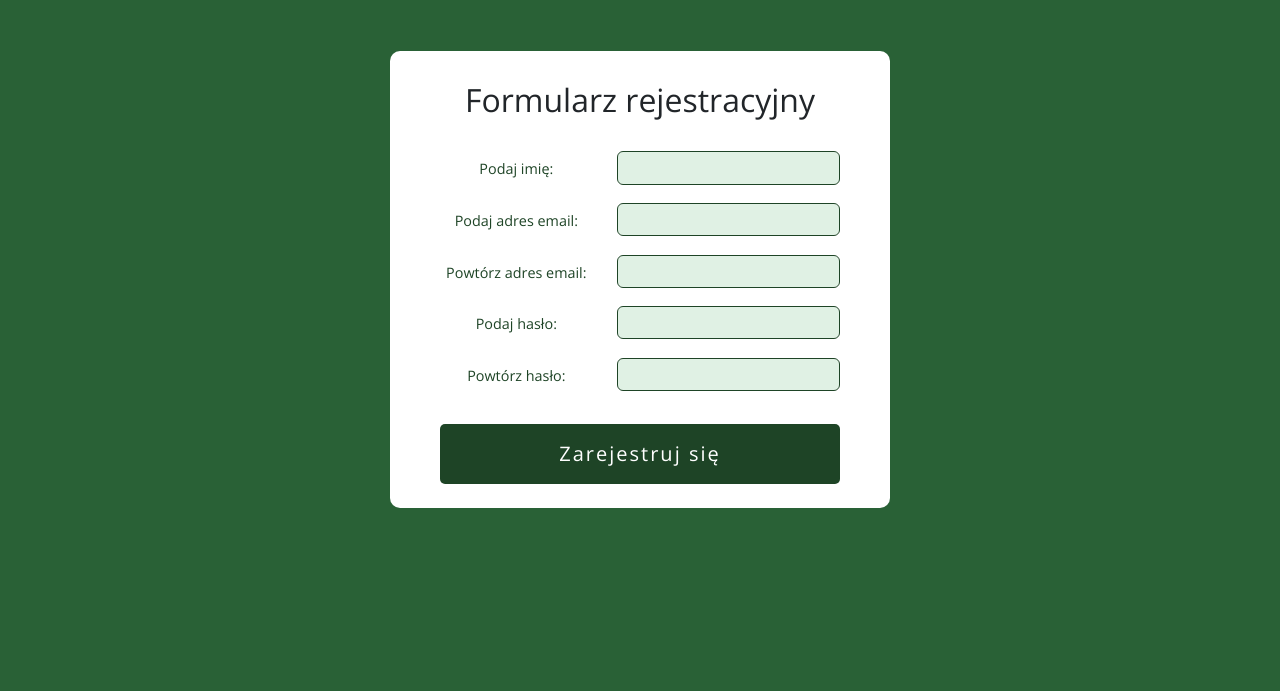
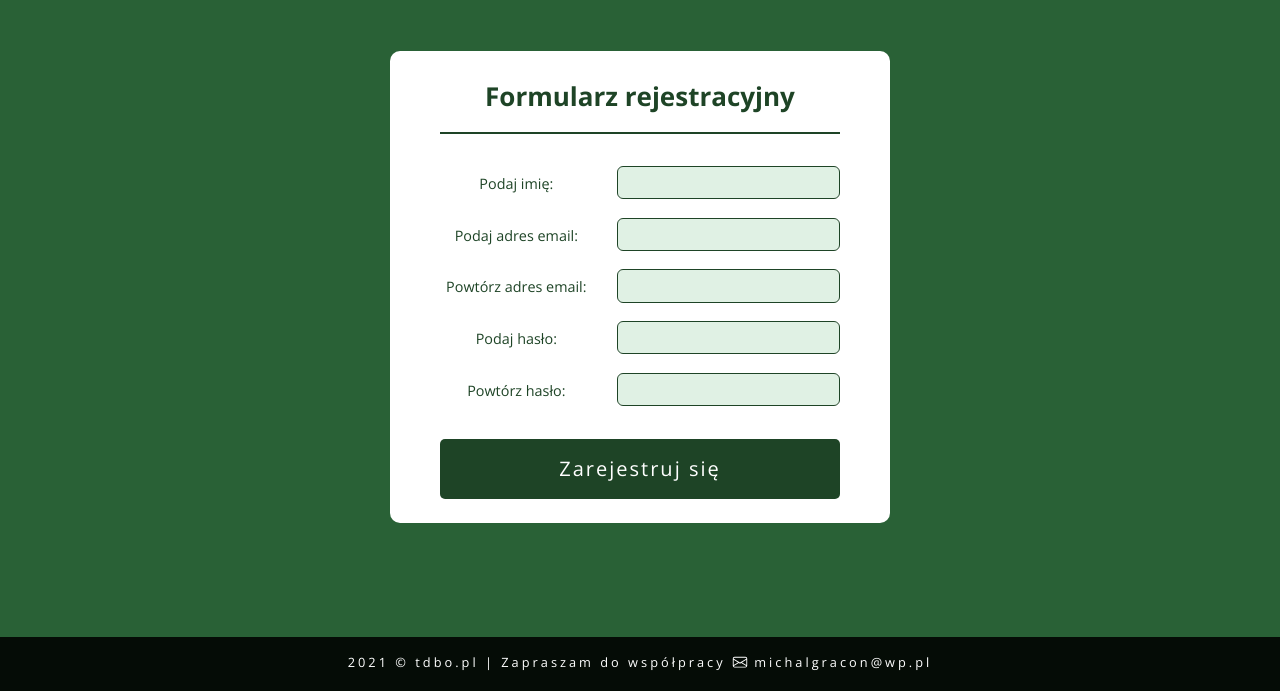
Before and after one commit to gracek333/WebFinancialApplication, a PHP site: page /registration.html in a window 1280 px wide. Shown: the part 109-800 px from the top of the page. Run offline with PHP 8.4, Linux system fonts and the light colour scheme; some libraries are stand-ins or nearby versions.

Commit message:
Added main footer

```diff
--- a/registration.html
+++ b/registration.html
@@ -44,7 +44,7 @@
 
   <main class="form-signin pb-4 mb-5">
     <form>
-	  <h2 class="mb-4">Formularz rejestracyjny</h2>
+	  <h1 class="mb-4">Formularz rejestracyjny</h1>
 	  <div class="row mb-3 pt-2">
 		<label for="inputName" class="col-sm-5 col-form-label">Podaj imię:</label>
 		<div class="col-sm-7">
@@ -79,6 +79,16 @@
 	</form>
   </main>
 
+  <footer class="footer mt-auto">
+	<div class="container-fluid">
+	  <span>2021 &copy; tdbo.pl  |  Zapraszam do współpracy </span>
+	  <svg xmlns="http://www.w3.org/2000/svg" width="16" height="16" fill="currentColor" class="bi bi-envelope" viewBox="0 0 16 16">
+		<path d="M0 4a2 2 0 0 1 2-2h12a2 2 0 0 1 2 2v8a2 2 0 0 1-2 2H2a2 2 0 0 1-2-2V4zm2-1a1 1 0 0 0-1 1v.217l7 4.2 7-4.2V4a1 1 0 0 0-1-1H2zm13 2.383-4.758 2.855L15 11.114v-5.73zm-.034 6.878L9.271 8.82 8 9.583 6.728 8.82l-5.694 3.44A1 1 0 0 0 2 13h12a1 1 0 0 0 .966-.739zM1 11.114l4.758-2.876L1 5.383v5.73z"/>
+	  </svg>
+	  <span> michalgracon@wp.pl</span>
+	</div>
+  </footer>
+
   <script src="https://unpkg.com/@popperjs/core@2.4.0/dist/umd/popper.min.js"></script>
   <script src="js/bootstrap.js"></script>
 
--- a/style.css
+++ b/style.css
@@ -9,6 +9,17 @@ body
 	font-family: 'Open Sans', sans-serif;
 	display: flex;
 	align-items: center;
+}
+
+h1
+{
+	font-family: 'Open Sans', sans-serif !important;
+	font-size: 26px;
+	text-align: center;
+	padding-bottom: 20px;
+	border-bottom: 2px solid #1E4426;
+	font-weight: 700;
+	color: #1E4426;
 }
 
 .bg-money
@@ -92,3 +103,21 @@ body
 	border: .5px solid #1E4426;
 	font-size: 0.8rem;
 }
+
+.footer
+{
+	width: 100%;
+	color: #fff !important;
+	font-size: 0.8rem;
+	text-align: center;
+	padding-top: 1rem;
+	padding-bottom: 1.2rem;
+	background-color: #050C06;
+	letter-spacing: 3px;
+
+}
+
+.bi-envelope
+{
+	padding-bottom: 0.1rem;
+}
```
